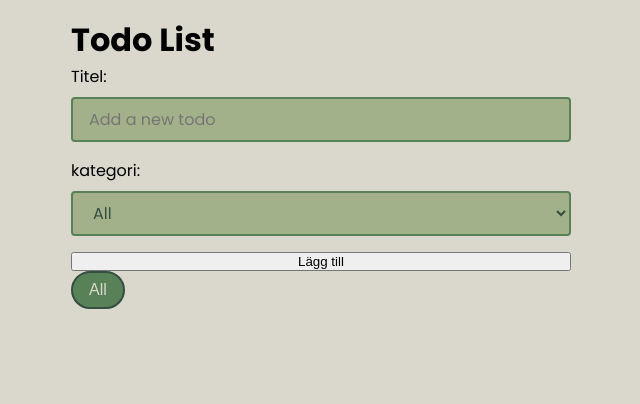
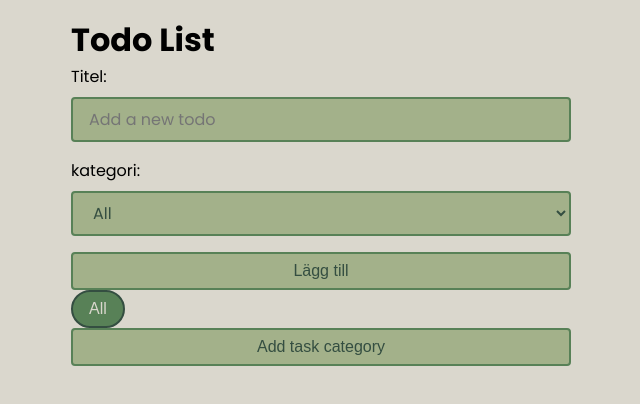
Before and after one commit to JosefForkman/Labb-3---React, a React (Vite) app: page / in a window 1280 px wide. Shown: the top 404 px of the page, without its empty margins (319-959 px from the left). Built offline with nearby package versions, Linux system fonts and the light colour scheme.

Commit message:
add category functionality

```diff
--- a/src/App.tsx
+++ b/src/App.tsx
@@ -95,6 +95,19 @@ function App() {
         setTodo([...newTodo]);
         setFilter(newFilter);
     };
+
+    const addCategory = () => {
+        const category: TodoList = {
+            id: crypto.randomUUID(),
+            name: `category ${todos.length + 1}`,
+            todos: [],
+            show: true,
+        };
+        const newFilter: Filter = { active: false, name: category.name };
+        setFilter([...filter, newFilter]);
+        setTodo([category, ...todos]);
+    };
+
     return (
         <main>
             <h1>Todo List</h1>
@@ -112,6 +125,9 @@ function App() {
                     );
                 })}
             </ul>
+            <button className="btn w-100" onClick={addCategory}>
+                Add task category
+            </button>
             <ul className="todo-list">
                 {todos.map((todoList) => {
                     if (!todoList.show) {
--- a/src/components/Input.tsx
+++ b/src/components/Input.tsx
@@ -31,7 +31,7 @@ export default function Input({
                     ))}
                 </select>
             </label>
-            <button>Lägg till</button>
+            <button className="btn">Lägg till</button>
         </form>
     );
 }
```
